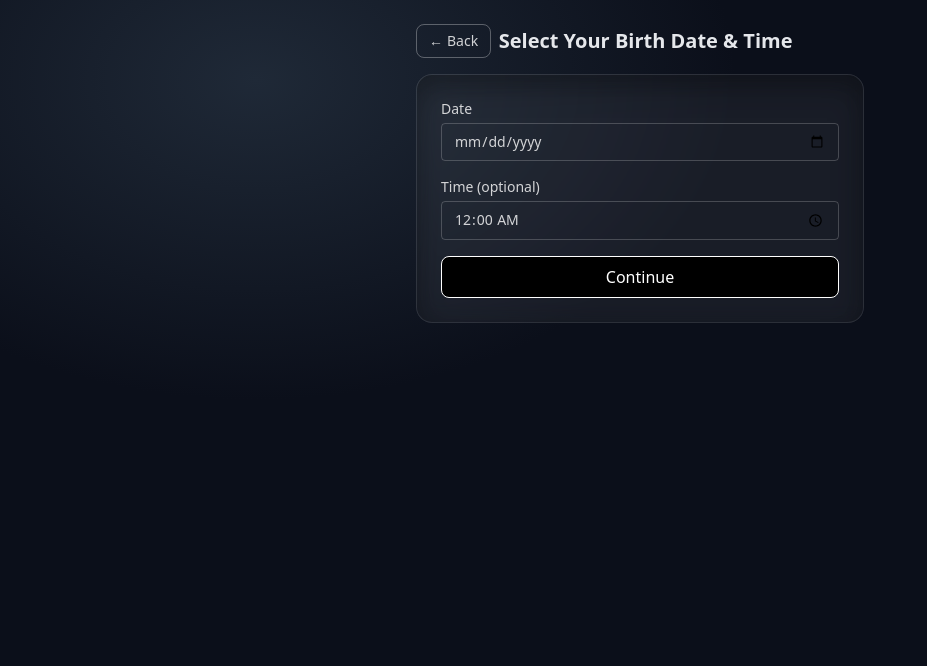
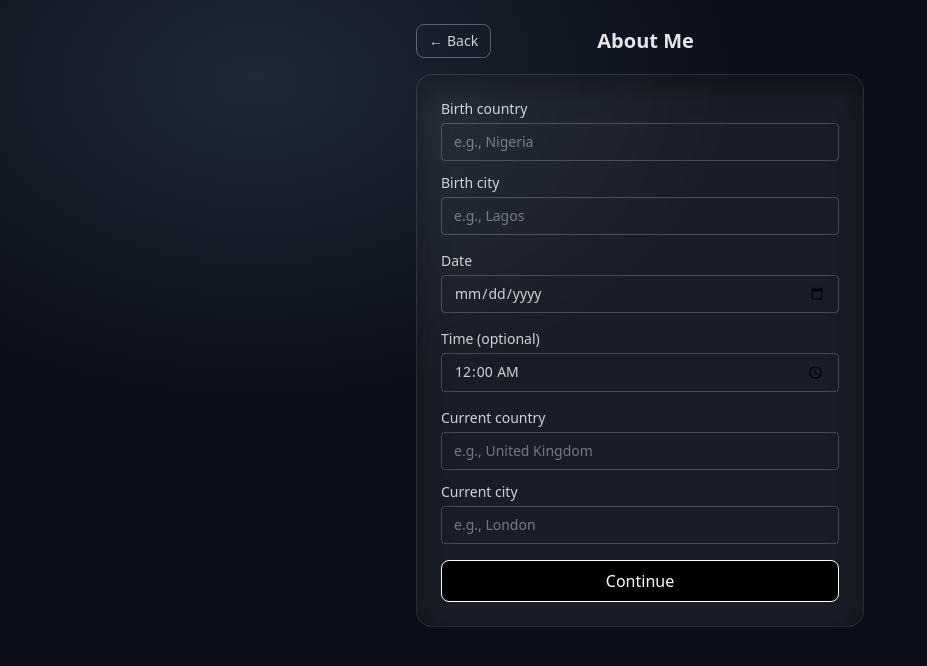
Before and after one commit to Anamelechi/lifetimer-v1, a Next.js app in the folder life-timer/: page /age in a window 1280 px wide. Shown: the top 666 px of the page, without its empty margins (0-927 px from the left). Built offline with nearby package versions, Linux system fonts and the light colour scheme.

Commit message:
feat(about): replace Age with About Me (birth/current location); add Birth Chart page scaffold

```diff
--- a/life-timer/src/app/age/page.js
+++ b/life-timer/src/app/age/page.js
@@ -23,9 +23,15 @@ function combineDateTime(dateStr, timeStr = "00:00") {
   return new Date(y, (m || 1) - 1, d || 1, hh || 0, mm || 0, 0, 0);
 }
 
-export default function AgeSelectionPage() {
+export default function AboutMePage() {
   const router = useRouter();
-  const { birthDate, setBirthDate } = useTimerStore();
+  const {
+    birthDate, setBirthDate,
+    birthCountry, setBirthCountry,
+    birthCity, setBirthCity,
+    currentCountry, setCurrentCountry,
+    currentCity, setCurrentCity,
+  } = useTimerStore();
   const [dateStr, setDateStr] = useState("");
   const [timeStr, setTimeStr] = useState("00:00");
 
@@ -40,7 +46,16 @@ export default function AgeSelectionPage() {
       setDateStr(toDateOnlyString(d));
       setTimeStr(toTimeHMString(d));
     }
-  }, [birthDate]);
+    // hydrate locations
+    const bc = typeof window !== "undefined" ? localStorage.getItem("life-timer:birthCountry") : null;
+    const bct = typeof window !== "undefined" ? localStorage.getItem("life-timer:birthCity") : null;
+    const cc = typeof window !== "undefined" ? localStorage.getItem("life-timer:currentCountry") : null;
+    const cct = typeof window !== "undefined" ? localStorage.getItem("life-timer:currentCity") : null;
+    if (bc) setBirthCountry(bc);
+    if (bct) setBirthCity(bct);
+    if (cc) setCurrentCountry(cc);
+    if (cct) setCurrentCity(cct);
+  }, [birthDate, setBirthCountry, setBirthCity, setCurrentCountry, setCurrentCity]);
 
   const onSave = () => {
     const d = combineDateTime(dateStr, timeStr || "00:00");
@@ -49,8 +64,12 @@ export default function AgeSelectionPage() {
     if (typeof window !== "undefined") {
       localStorage.setItem("life-timer:birthDate", dateStr);
       localStorage.setItem("life-timer:birthTime", timeStr || "00:00");
+      localStorage.setItem("life-timer:birthCountry", birthCountry || "");
+      localStorage.setItem("life-timer:birthCity", birthCity || "");
+      localStorage.setItem("life-timer:currentCountry", currentCountry || "");
+      localStorage.setItem("life-timer:currentCity", currentCity || "");
     }
-  router.push("/");
+    router.push("/");
   };
 
   return (
@@ -58,10 +77,32 @@ export default function AgeSelectionPage() {
       <main className="w-full max-w-md">
         <div className="flex items-center justify-between mb-4">
           <BackButton fallback="/device/welcome" />
-          <h1 className="text-xl font-semibold">Select Your Birth Date & Time</h1>
+          <h1 className="text-xl font-semibold">About Me</h1>
           <span className="w-[64px]" />
         </div>
         <div className="glass rounded-2xl p-6 space-y-4">
+          <div className="grid grid-cols-2 gap-3">
+            <label className="block text-sm text-white/80 col-span-2">
+              Birth country
+              <input
+                type="text"
+                className="mt-1 w-full bg-transparent border border-white/20 rounded px-3 py-2 text-sm focus:outline-none"
+                value={birthCountry}
+                onChange={(e) => setBirthCountry(e.target.value)}
+                placeholder="e.g., Nigeria"
+              />
+            </label>
+            <label className="block text-sm text-white/80 col-span-2">
+              Birth city
+              <input
+                type="text"
+                className="mt-1 w-full bg-transparent border border-white/20 rounded px-3 py-2 text-sm focus:outline-none"
+                value={birthCity}
+                onChange={(e) => setBirthCity(e.target.value)}
+                placeholder="e.g., Lagos"
+              />
+            </label>
+          </div>
           <label className="block text-sm text-white/80">
             Date
             <input
@@ -81,6 +122,28 @@ export default function AgeSelectionPage() {
               onChange={(e) => setTimeStr(e.target.value)}
             />
           </label>
+          <div className="grid grid-cols-2 gap-3">
+            <label className="block text-sm text-white/80 col-span-2">
+              Current country
+              <input
+                type="text"
+                className="mt-1 w-full bg-transparent border border-white/20 rounded px-3 py-2 text-sm focus:outline-none"
+                value={currentCountry}
+                onChange={(e) => setCurrentCountry(e.target.value)}
+                placeholder="e.g., United Kingdom"
+              />
+            </label>
+            <label className="block text-sm text-white/80 col-span-2">
+              Current city
+              <input
+                type="text"
+                className="mt-1 w-full bg-transparent border border-white/20 rounded px-3 py-2 text-sm focus:outline-none"
+                value={currentCity}
+                onChange={(e) => setCurrentCity(e.target.value)}
+                placeholder="e.g., London"
+              />
+            </label>
+          </div>
           <button
             onClick={onSave}
             className="w-full bg-black text-white border border-white font-medium rounded-lg py-2 transition hover:bg-black/90"
--- /dev/null
+++ b/life-timer/src/app/birth-chart/page.js
@@ -0,0 +1,41 @@
+"use client";
+
+import Link from "next/link";
+import BackButton from "@/components/BackButton";
+import { useTimerStore } from "@/store/timerStore";
+
+export default function BirthChartPage() {
+  const {
+    birthDate,
+    birthCountry, birthCity,
+    currentCountry, currentCity,
+  } = useTimerStore();
+
+  return (
+    <div className="min-h-screen flex items-start justify-center p-6">
+      <main className="w-full max-w-md">
+        <div className="flex items-center justify-between mb-4">
+          <BackButton fallback="/age" />
+          <h1 className="text-xl font-semibold">Birth Chart</h1>
+          <span className="w-[64px]" />
+        </div>
+        <div className="glass rounded-2xl p-6 space-y-4">
+          {!birthDate ? (
+            <p className="text-white/80">Set your birth details first on the About Me page.</p>
+          ) : (
+            <div className="text-white/90 text-sm space-y-2">
+              <div><span className="text-white/60">Birth date/time:</span> {new Date(birthDate).toString()}</div>
+              <div><span className="text-white/60">Birth place:</span> {birthCity || '—'}, {birthCountry || '—'}</div>
+              <div><span className="text-white/60">Current place:</span> {currentCity || '—'}, {currentCountry || '—'}</div>
+              <p className="text-white/70">Coming soon: astrologic birth chart calculation and display.</p>
+            </div>
+          )}
+          <div className="flex items-center justify-between">
+            <Link href="/age" className="text-accent">Edit details</Link>
+            <Link href="/" className="text-accent">Home</Link>
+          </div>
+        </div>
+      </main>
+    </div>
+  );
+}
--- a/life-timer/src/app/page.js
+++ b/life-timer/src/app/page.js
@@ -213,6 +213,7 @@ function HomeContent() {
             <Link href="/device/welcome" className="hover:text-white">Welcome</Link>
             <Link href="/device" className="hover:text-white">Device</Link>
             <Link href="/age" className="hover:text-white">Age</Link>
+            <Link href="/birth-chart" className="hover:text-white">Birth Chart</Link>
           </div>
         </div>
 
--- a/life-timer/src/store/timerStore.js
+++ b/life-timer/src/store/timerStore.js
@@ -3,6 +3,20 @@ import { create } from 'zustand';
 export const useTimerStore = create((set) => ({
   birthDate: null,
   setBirthDate: (date) => set({ birthDate: date }),
+  // Birth location
+  birthCountry: '',
+  birthCity: '',
+  setBirthCountry: (country) => set({ birthCountry: country }),
+  setBirthCity: (city) => set({ birthCity: city }),
+  birthTimeZone: '',
+  setBirthTimeZone: (tz) => set({ birthTimeZone: tz }),
+  // Current location
+  currentCountry: '',
+  currentCity: '',
+  setCurrentCountry: (country) => set({ currentCountry: country }),
+  setCurrentCity: (city) => set({ currentCity: city }),
+  currentTimeZone: '',
+  setCurrentTimeZone: (tz) => set({ currentTimeZone: tz }),
   deviceType: null, // 'ios' | 'android'
   setDeviceType: (type) => set({ deviceType: type }),
 }));
```
